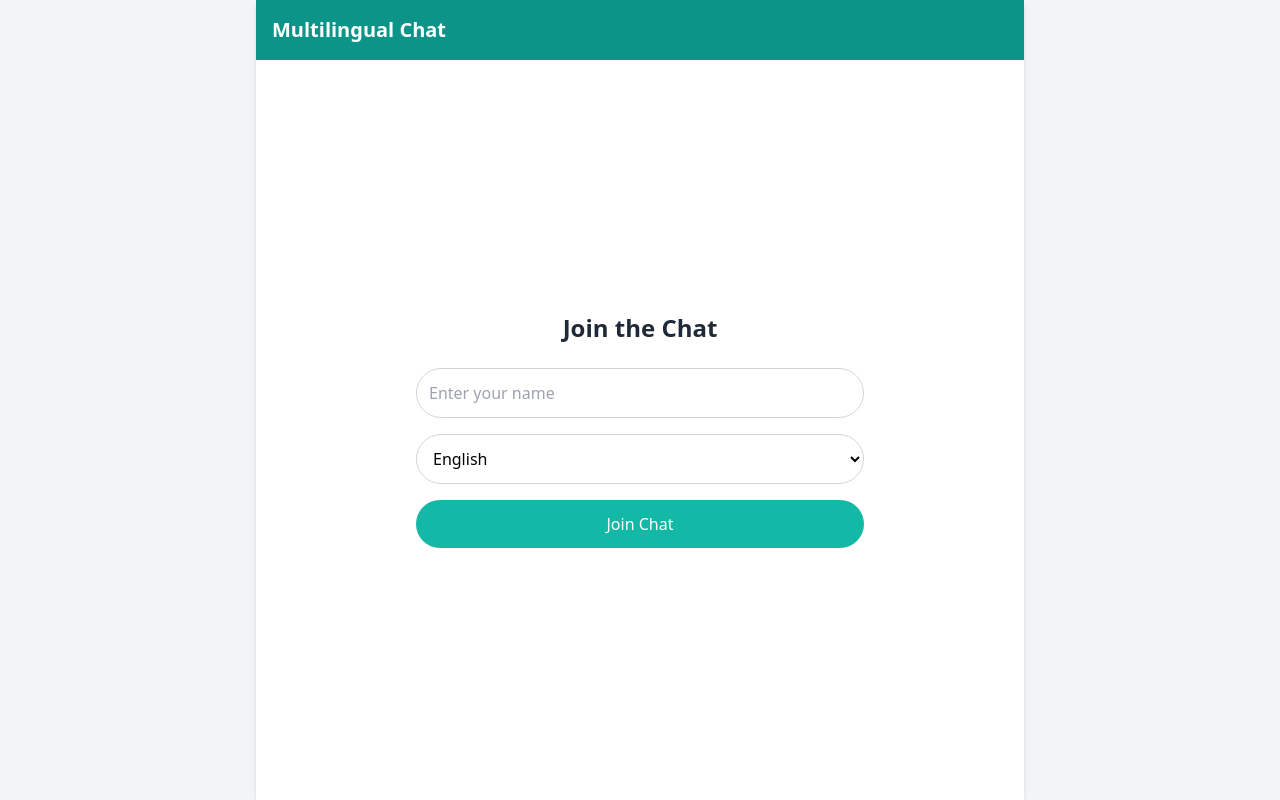
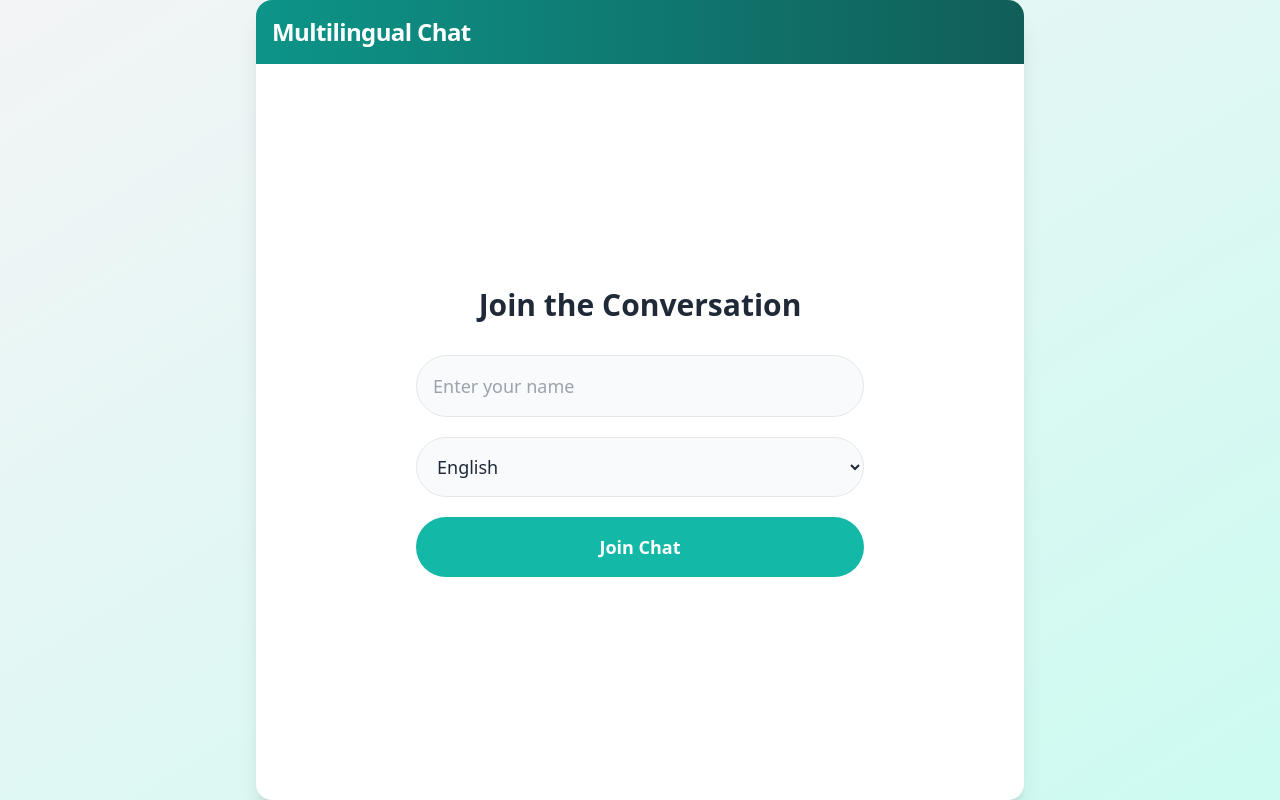
Before and after one commit to sayantancodex/IntercomTranslator, a Flask app: page / in a window 1280 px wide. Run offline with Flask 3, Linux system fonts and the light colour scheme; some libraries are stand-ins or nearby versions.

Commit message:
modified:   templates/index.html

```diff
--- a/app.py
+++ b/app.py
@@ -112,9 +112,6 @@ def on_join(data):
         'message': f"{username} joined in {LANGUAGE_CODES.get(language, 'Unknown')}."
     }, room=room)
 
-
-
-
     if len(rooms[room]) == 2:
         socketio.emit('message', {
             'username': 'System',
@@ -129,6 +126,46 @@ def on_join(data):
         rooms[room].remove(sid)
         del users[sid]
         logger.debug(f"Rejected {username} (SID: {sid}) from full room {room}")
+
+@socketio.on('change_language')
+def on_change_language(data):
+    sid = request.sid
+    username = data['username']
+    language = data['language']
+    user = users.get(sid, {})
+    room = user.get('room')
+
+    if not room or room not in rooms:
+        logger.error(f"Invalid room {room} for SID {sid}")
+        socketio.emit('message', {
+            'username': 'System',
+            'message': 'Error: Invalid room.'
+        }, to=sid)
+        return
+
+    users[sid]['language'] = language
+    logger.debug(f"User {username} (SID: {sid}) changed language to {language}")
+    socketio.emit('message', {
+        'username': 'System',
+        'message': f"{username} switched to {LANGUAGE_CODES.get(language, 'Unknown')}."
+    }, room=room)
+
+@socketio.on('leave')
+def on_leave():
+    sid = request.sid
+    user = users.get(sid, {})
+    room = user.get('room')
+    if room and room in rooms:
+        rooms[room].remove(sid)
+        socketio.emit('message', {
+            'username': 'System',
+            'message': f"{user.get('username', 'User')} left the chat."
+        }, room=room)
+        if not rooms[room]:
+            del rooms[room]
+        leave_room(room)
+        del users[sid]
+        logger.debug(f"User {user.get('username', 'Unknown')} (SID: {sid}) left room {room}")
 
 @socketio.on('message')
 def handle_message(data):
@@ -189,7 +226,7 @@ def handle_message(data):
 
     # Send back to sender
     sender_message = message if sender_lang == 'en' else processed_message
-    logger.debug(f"Sending tetteo sender {sender['username']} (SID: {sender_sid}, Lang: {sender_lang}): {sender_message}")
+    logger.debug(f"Sending to sender {sender['username']} (SID: {sender_sid}, Lang: {sender_lang}): {sender_message}")
     socketio.emit('message', {
         'username': sender['username'],
         'message': sender_message,
--- a/templates/index.html
+++ b/templates/index.html
@@ -9,80 +9,128 @@
   <style>
     /* Custom scrollbar */
     #chat::-webkit-scrollbar {
-      width: 6px;
+      width: 8px;
     }
     #chat {
       scrollbar-width: thin;
-      scrollbar-color: rgba(0, 0, 0, 0.3) transparent;
+      scrollbar-color: rgba(0, 0, 0, 0.2) transparent;
     }
     #chat::-webkit-scrollbar-track {
       background: transparent;
     }
     #chat::-webkit-scrollbar-thumb {
-      background: rgba(0, 0, 0, 0.3);
-      border-radius: 3px;
+      background: rgba(0, 0, 0, 0.2);
+      border-radius: 4px;
     }
     #chat::-webkit-scrollbar-thumb:hover {
-      background: rgba(0, 0, 0, 0.5);
+      background: rgba(0, 0, 0, 0.4);
     }
 
-    /* WhatsApp-inspired message bubbles */
+    /* Message bubbles */
     .sent {
-      background-color: #DCF8C6;
-      color: #000;
-      border-radius: 10px 10px 0 10px;
+      background: linear-gradient(to bottom, #34d399, #6ee7b7);
+      color: #1f2937;
+      border-radius: 12px 12px 2px 12px;
+      box-shadow: 0 2px 4px rgba(0, 0, 0, 0.1);
+      transition: transform 0.2s ease, box-shadow 0.2s ease;
+    }
+    .sent:hover {
+      transform: translateY(-2px);
+      box-shadow: 0 4px 8px rgba(0, 0, 0, 0.15);
     }
     .received {
-      background-color: #a2ffdc;
-      color: #000;
-      border-radius: 10px 10px 10px 0;
+      background: linear-gradient(to bottom, #f3f4f6, #e5e7eb);
+      color: #1f2937;
+      border-radius: 12px 12px 12px 2px;
+      box-shadow: 0 2px 4px rgba(0, 0, 0, 0.1);
+      transition: transform 0.2s ease, box-shadow 0.2s ease;
+    }
+    .received:hover {
+      transform: translateY(-2px);
+      box-shadow: 0 4px 8px rgba(0, 0, 0, 0.15);
     }
 
-    /* Fade transition for screens */
+    /* Screen transitions */
     .screen {
-      transition: opacity 0.3s ease-in-out;
+      transition: opacity 0.5s ease-in-out, transform 0.5s ease-in-out;
+      transform: translateY(0);
+    }
+    .hidden {
+      opacity: 0;
+      transform: translateY(20px);
+      display: none;
     }
 
-    .hidden {
-      opacity: 0;
-      display: none;
+    /* Message animation */
+    .message {
+      animation: slideIn 0.3s ease-out;
+    }
+    @keyframes slideIn {
+      from {
+        opacity: 0;
+        transform: translateY(10px);
+      }
+      to {
+        opacity: 1;
+        transform: translateY(0);
+      }
+    }
+
+    /* Button and input effects */
+    button {
+      transition: background-color 0.3s ease, transform 0.2s ease;
+    }
+    button:hover {
+      transform: scale(1.05);
+    }
+    input:focus, select:focus {
+      box-shadow: 0 0 0 3px rgba(20, 184, 166, 0.3);
+      border-color: #14b8a6;
     }
   </style>
 </head>
-<body class="bg-gray-100 min-h-screen flex flex-col font-sans">
+<body class="bg-gradient-to-br from-gray-100 to-teal-100 min-h-screen flex flex-col font-sans">
 
   <!-- Login Screen -->
-  <div id="login-screen" class="screen w-full max-w-3xl mx-auto bg-white shadow-md flex flex-col h-screen">
-    <div class="bg-teal-600 p-4 flex items-center">
-      <h1 class="text-xl font-semibold text-white">Multilingual Chat</h1>
+  <div id="login-screen" class="screen w-full max-w-3xl mx-auto bg-white rounded-2xl shadow-xl flex flex-col h-screen">
+    <div class="bg-gradient-to-r from-teal-600 to-teal-800 p-4 rounded-t-2xl flex items-center">
+      <h1 class="text-2xl font-bold text-white tracking-tight">Multilingual Chat</h1>
     </div>
-    <div class="flex-1 flex items-center justify-center p-4">
+    <div class="flex-1 flex items-center justify-center p-6">
       <div class="w-full max-w-md">
-        <h2 class="text-2xl font-semibold text-gray-800 mb-6 text-center">Join the Chat</h2>
-        <div class="flex flex-col gap-4">
-          <input type="text" id="username" placeholder="Enter your name" class="p-3 border border-gray-300 rounded-full focus:outline-none focus:ring-2 focus:ring-teal-500">
-          <select id="language" class="p-3 border border-gray-300 rounded-full focus:outline-none focus:ring-2 focus:ring-teal-500 bg-white">
+        <h2 class="text-3xl font-bold text-gray-800 mb-8 text-center">Join the Conversation</h2>
+        <div class="flex flex-col gap-5">
+          <input type="text" id="username" placeholder="Enter your name" class="p-4 border border-gray-200 rounded-full focus:outline-none focus:ring-2 focus:ring-teal-500 bg-gray-50 text-gray-800 placeholder-gray-400 text-lg">
+          <select id="language" class="p-4 border border-gray-200 rounded-full focus:outline-none focus:ring-2 focus:ring-teal-500 bg-gray-50 text-gray-800 text-lg">
             <option value="en" class="bg-white">English</option>
             <option value="bn" class="bg-white">Bengali</option>
           </select>
-          <button onclick="joinChat()" class="bg-teal-500 text-white px-6 py-3 rounded-full hover:bg-teal-600 transition-all duration-200">Join Chat</button>
+          <button onclick="joinChat()" class="bg-teal-500 text-white px-6 py-4 rounded-full hover:bg-teal-600 transition-all duration-200 text-lg font-semibold">Join Chat</button>
         </div>
       </div>
-    </div>
+</div>
   </div>
 
   <!-- Chat Screen -->
-  <div id="chat-screen" class="screen w-full max-w-3xl mx-auto bg-white shadow-md flex flex-col h-screen hidden">
-    <div class="bg-teal-600 p-4 flex items-center">
-      <h1 class="text-xl font-semibold text-white">WELCOME <span id="myText"></span> </h1>
+  <div id="chat-screen" class="screen w-full max-w-3xl mx-auto bg-white rounded-2xl shadow-xl flex flex-col h-screen hidden">
+    <div class="bg-gradient-to-r from-teal-600 to-teal-800 p-4 rounded-t-2xl flex items-center justify-between">
+      <h1 class="text-xl font-semibold text-white">WELCOME <span id="myText"></span></h1>
+      <div class="flex gap-2">
+        <select id="chat-language" onchange="changeLanguage()" class="p-2 border border-gray-200 rounded-full focus:outline-none focus:ring-2 focus:ring-teal-500 bg-white text-sm text-gray-800">
+          <option value="en">English</option>
+          <option value="bn">Bengali</option>
+        </select>
+        <button onclick="clearChat()" class="bg-red-500 text-white px-4 py-2 rounded-full hover:bg-red-600 transition-all duration-200 text-sm font-medium">Clear Chat</button>
+        <button onclick="resetToLogin()" class="bg-gray-500 text-white px-4 py-2 rounded-full hover:bg-gray-600 transition-all duration-200 text-sm font-medium">Reset</button>
+      </div>
     </div>
-    <div class="flex-1 p-4 overflow-y-auto" id="chat">
-      <div class="flex justify-center items-center h-full text-gray-500" id="chat-placeholder">Start chatting...</div>
+    <div class="flex-1 p-6 overflow-y-auto bg-gray-50" id="chat">
+      <div class="flex justify-center items-center h-full text-gray-500 text-lg" id="chat-placeholder">Start chatting...</div>
     </div>
-    <div class="p-4 bg-gray-50 border-t border-gray-200">
+    <div class="p-4 bg-gray-100 border-t border-gray-200">
       <div class="flex gap-3">
-        <input type="text" id="message" placeholder="Type a message..." class="flex-1 p-2.5 bg-white border border-gray-300 rounded-full focus:outline-none focus:ring-2 focus:ring-teal-500">
-        <button onclick="sendMessage()" class="bg-teal-500 text-white px-5 py-2.5 rounded-full hover:bg-teal-600 transition-all duration-200">Send</button>
+        <input type="text" id="message" placeholder="Type a message..." class="flex-1 p-3 bg-white border border-gray-200 rounded-full focus:outline-none focus:ring-2 focus:ring-teal-500 text-gray-800 placeholder-gray-400 text-lg">
+        <button onclick="sendMessage()" class="bg-teal-500 text-white px-6 py-3 rounded-full hover:bg-teal-600 transition-all duration-200 text-lg font-medium">Send</button>
       </div>
     </div>
   </div>
@@ -100,6 +148,7 @@
         var lan = 'Bengali';
       }
       document.getElementById("myText").innerHTML = username + ", Chosen Language: " + lan;
+      document.getElementById('chat-language').value = language;
       if (username && language) {
         socket.emit('join', { username, language });
         document.getElementById('login-screen').classList.add('hidden');
@@ -109,6 +158,34 @@
       } else {
         alert('Please enter a username and select a language.');
       }
+    }
+
+    function changeLanguage() {
+      language = document.getElementById('chat-language').value;
+      if (language === 'en') {
+        var lan = 'English';
+      } else if (language === 'bn') {
+        var lan = 'Bengali';
+      }
+      document.getElementById("myText").innerHTML = username + ", Chosen Language: " + lan;
+      socket.emit('change_language', { username, language });
+      console.log(`Changed language to ${language}`);
+    }
+
+    function clearChat() {
+      const chat = document.getElementById('chat');
+      chat.innerHTML = '<div class="flex justify-center items-center h-full text-gray-500 text-lg" id="chat-placeholder">Start chatting...</div>';
+      console.log('Chat cleared');
+    }
+
+    function resetToLogin() {
+      socket.emit('leave');
+      document.getElementById('chat-screen').classList.add('hidden');
+      document.getElementById('login-screen').classList.remove('hidden');
+      document.getElementById('username').value = '';
+      document.getElementById('language').value = 'en';
+      clearChat();
+      console.log('Reset to login screen');
     }
 
     function sendMessage() {
@@ -125,22 +202,22 @@
       const isOwnMessage = data.username === username;
 
       const messageDiv = document.createElement('div');
-      messageDiv.className = `message p-3 ${isOwnMessage ? 'sent ml-auto' : 'received mr-auto'} max-w-[70%] mb-2 shadow-sm rounded-lg`;
+      messageDiv.className = `message p-4 ${isOwnMessage ? 'sent ml-auto' : 'received mr-auto'} max-w-[70%] mb-3 shadow-sm`;
 
       const userLine = document.createElement('div');
-      userLine.className = 'font-semibold mb-1';
+      userLine.className = 'font-semibold text-sm mb-1';
       userLine.textContent = `${data.username}:`;
 
       const translatedText = document.createElement('div');
       translatedText.textContent = data.message;
-      translatedText.classList.add('translated');
+      translatedText.classList.add('translated', 'text-base');
 
       const originalText = document.createElement('div');
       originalText.textContent = data.original || data.message;
-      originalText.classList.add('original', 'hidden');
+      originalText.classList.add('original', 'hidden', 'text-sm', 'italic', 'text-gray-600');
 
       const toggleBtn = document.createElement('button');
-      toggleBtn.className = 'text-sm text-blue-600 mt-2 hover:underline focus:outline-none';
+      toggleBtn.className = 'text-xs text-teal-600 mt-2 hover:underline focus:outline-none';
       toggleBtn.textContent = 'Show Original';
 
       toggleBtn.onclick = () => {
```
